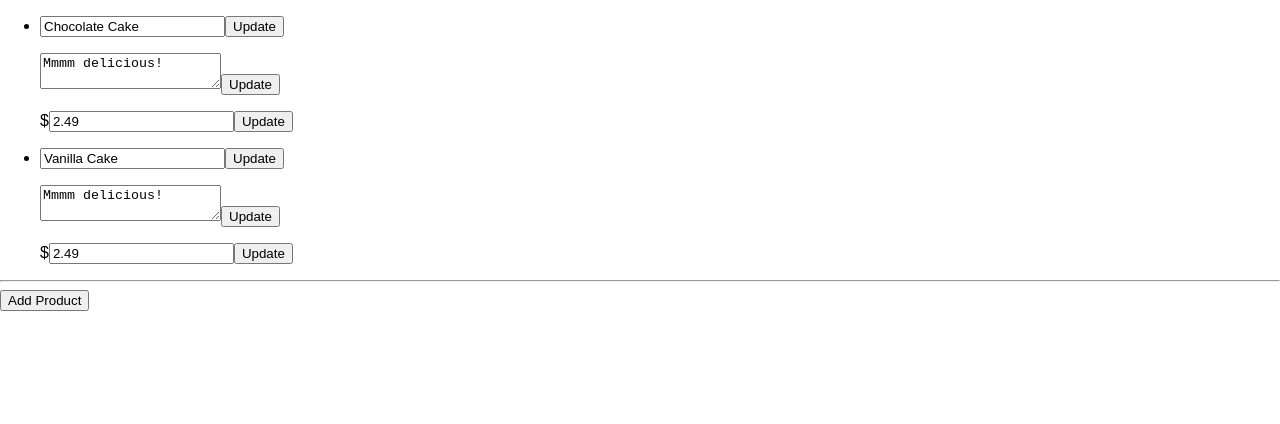
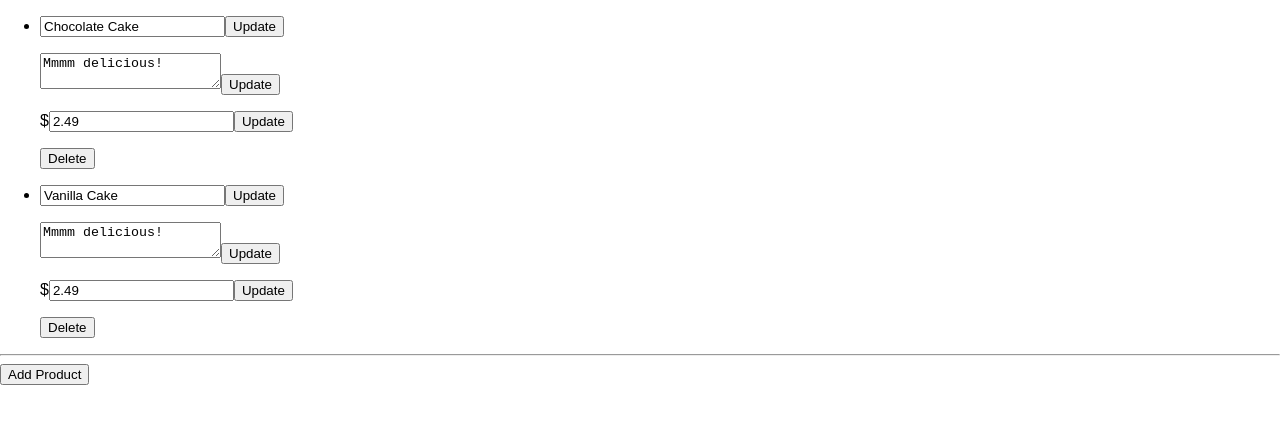
Before and after one commit to patrickcole/react-retail-menu, a React (Create React App) app in the folder editor/: page / in a window 1280 px wide. Shown: the top 424 px of the page. Built offline with nearby package versions, Linux system fonts and the light colour scheme.

Commit message:
Products can now be deleted from menu interface

```diff
--- a/editor/src/components/Menu.js
+++ b/editor/src/components/Menu.js
@@ -36,6 +36,11 @@ export default class Menu extends Component {
       });
   }
 
+  deleteProduct = (id) => {
+
+    this.setState( { products: this.state.products.filter( product => product.id !== id ) } );
+  }
+
   render() {
     return (
       <div>
@@ -45,9 +50,11 @@ export default class Menu extends Component {
             return (
               <Product
                 key={product.id}
+                id={product.id}
                 title={product.title}
                 description={product.description}
                 price={product.price}
+                onProductDelete={this.deleteProduct}
               />
             )
           })}
--- a/editor/src/components/Product.js
+++ b/editor/src/components/Product.js
@@ -8,6 +8,7 @@ export default class Product extends Component {
     super(props);
 
     this.state = {
+      id: this.props.id,
       title: this.props.title,
       description: this.props.description,
       price: this.props.price
@@ -19,12 +20,18 @@ export default class Product extends Component {
     this.setState( { [prop] : value })
   }
 
+  deleteProduct = (e) => {
+
+    this.props.onProductDelete(this.state.id);
+  }
+
   render() {
     return (
       <li>
         <Input type="title" onInputUpdate={ this.updateProduct } value={ this.state.title } />
         <Input type="description" onInputUpdate={ this.updateProduct } value={ this.state.description } />
         <Input type="price" onInputUpdate={ this.updateProduct } value={ this.state.price } />
+        <button onClick={this.deleteProduct}>Delete</button>
       </li>
     )
   }
```
